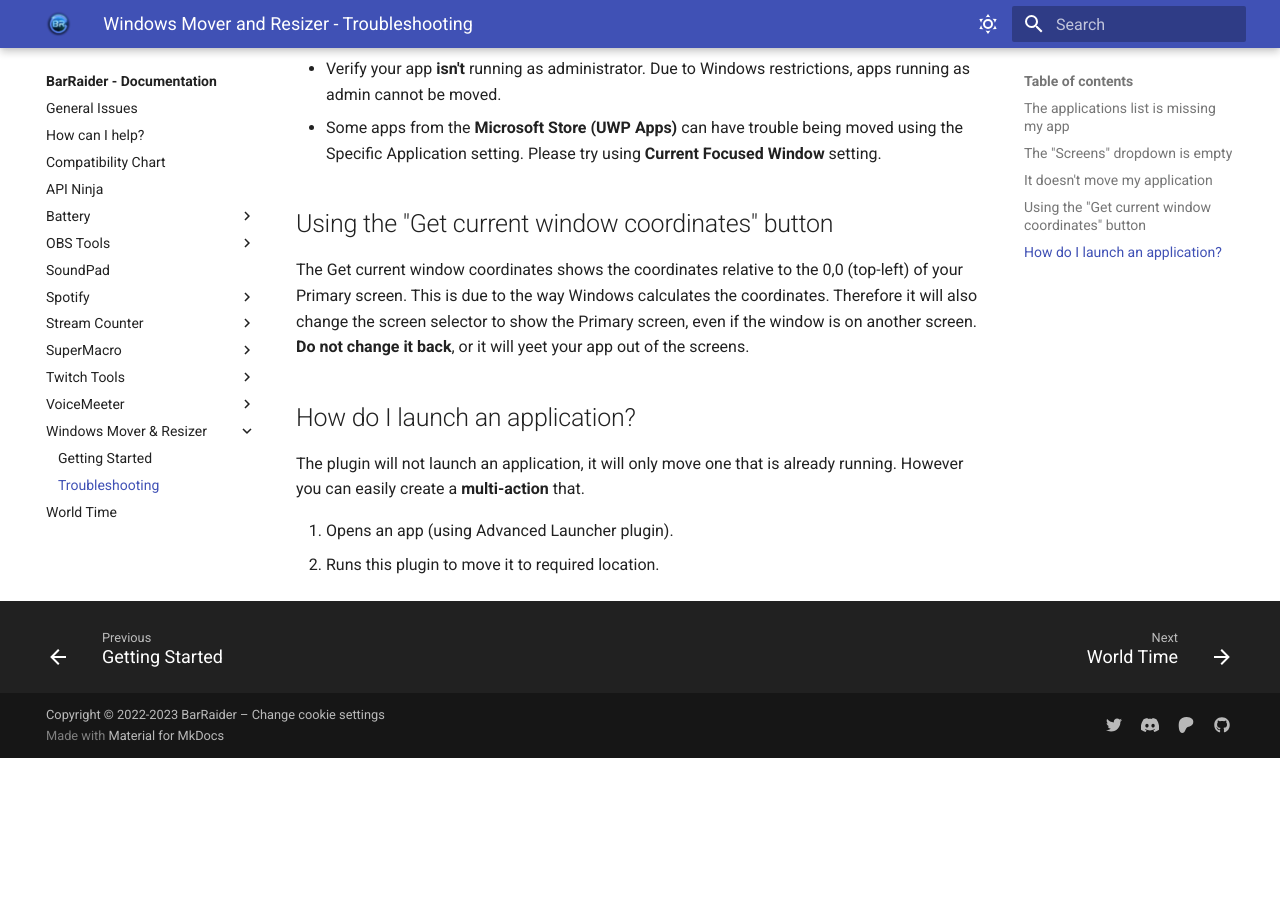
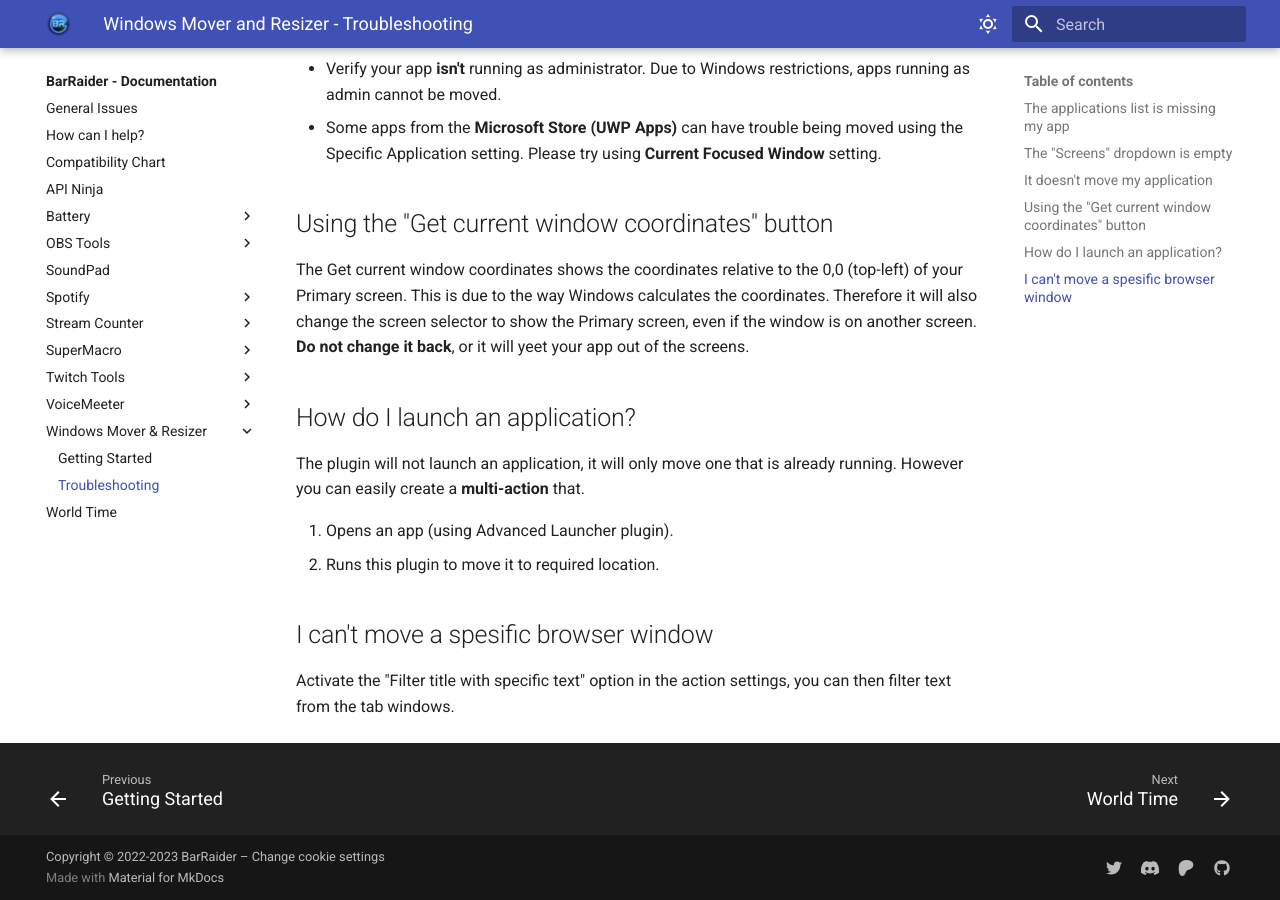
Before and after one commit to BarRaiders/barraiders.github.io, an MkDocs documentation site: the page built from docs/faqs/win-mover-resizer/troubleshooting.md, in a window 1280 px wide and 900 px high, scrolled down 507 px. Built offline with MkDocs 1.6.1 and Material for MkDocs 9.7.7, drawn with Linux system fonts in a browser that asks for light colours; comment, search, counter and statistics services are not loaded; before the commit the page ends 1265 px from its top, so only the background shows below that.

Commit message:
Adding additional tips

```diff
--- a/docs/faqs/win-mover-resizer/troubleshooting.md
+++ b/docs/faqs/win-mover-resizer/troubleshooting.md
@@ -23,3 +23,6 @@
 
 1. Opens an app (using Advanced Launcher plugin).
 2. Runs this plugin to move it to required location.
+
+## I can't move a spesific browser window
+Activate the "Filter title with specific text" option in the action settings, you can then filter text from the tab windows.
```
Also changed, not shown: docs/faqs/voicemeeter/actions.md (+5 -0 lines), docs/faqs/voicemeeter/getting-started.md (line endings or trailing spaces).
